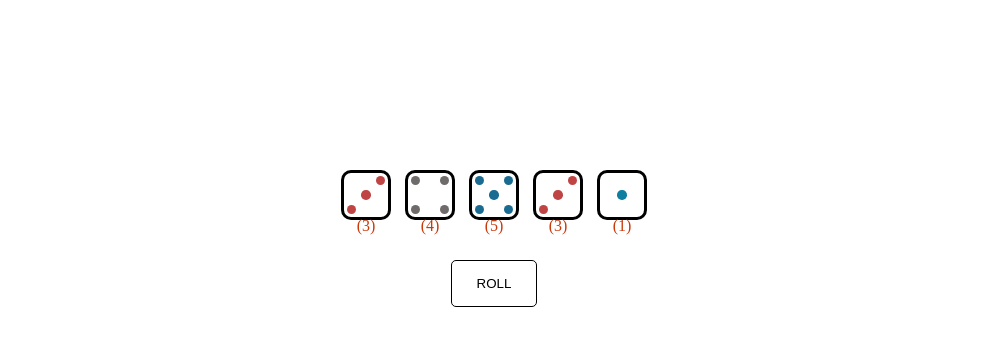
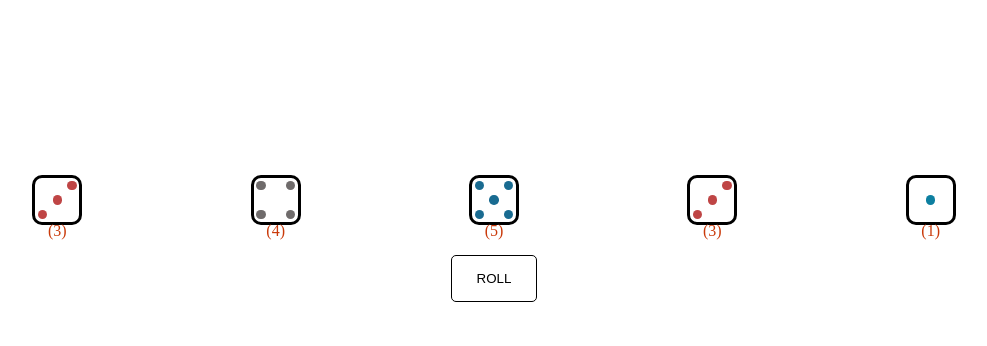
Before and after one commit to aljen26/ECQ-Challange, a plain HTML site: page dice-roller/index.html in a window 1280 px wide. Both pictures are taken after a click on the button "ROLL". Shown: the whole page, without its empty margins (146-1133 px from the left). Drawn offline with Linux system fonts and the light colour scheme.

Commit message:
Created dice-container and dice initialization on roll

```diff
--- a/dice-roller/style.css
+++ b/dice-roller/dice-roller.css
@@ -10,6 +10,14 @@ body, html {
 	padding-top: 75px;
 }
 
+.dice-container {
+	display: flex;
+	flex-flow: row wrap;
+	justify-content: space-evenly;
+	align-items: space-evenly;
+	margin: 15px;
+}
+
 .dice {
 	display: inline-grid;
 	position: relative;
@@ -19,7 +27,7 @@ body, html {
 	height: 50px;
 	border: solid 3px black;
 	border-radius: 10px;
-	margin: 20px 5px;
+	margin: 10px 5px;
 	justify-content: center;
 	align-items: center;
 }
--- a/dice-roller/script.js
+++ b/dice-roller/dice-roller.js
@@ -1,21 +1,16 @@
 
-let dices = document.querySelectorAll(".dice");
-
-/*-----Initializing Nodelist for dices----*/
-Initialize();
-
-let currentNum = 6;
-let rolled = document.querySelectorAll(".rolled");
-let dots = [];
-
-for(let i=0;i<dices.length;i++){
-	dots[i] = dices[i].querySelectorAll(".dots");
-}
-
-/*-----Initializing dices to six-----*/
-for(let dot of dots) updateDice(currentNum,dot);
+let dices;
+let currentNum;
+let rolled;
+let dot;
+let isRunning = false;
 
 function roll(){
+	if(!isRunning){
+		InitDices();
+		isRunning = true;
+	}
+
 	for(let i=0;i<dots.length;i++){
 		currentNum = Math.floor(Math.random()*6)+1;
 		updateDice(currentNum,dots[i]);
@@ -52,7 +47,9 @@ function placeDots(dot,...args){
 	});
 }
 
-function Initialize(){
+function InitDices(){
+	dices = dices = document.querySelectorAll(".dice");
+
  for(let dice of dices){
  	 let div;
  	 let span;
@@ -69,4 +66,14 @@ function Initialize(){
  		div.appendChild(span);
  		dice.appendChild(div);
  	}
+
+ 	currentNum = 6;
+ rolled = document.querySelectorAll(".rolled");
+ dots = [];
+
+	for(let i=0;i<dices.length;i++){
+	dots[i] = dices[i].querySelectorAll(".dots");
+	}
+
+	for(let dot of dots) updateDice(currentNum,dot);
 }
--- a/dice-roller/index.html
+++ b/dice-roller/index.html
@@ -2,17 +2,17 @@
 <html>
 	<head>
 		<meta name="viewport" content="width=device-width,inital-scale=1">
-		<link rel="stylesheet" href="style.css">
-
+		<link rel="stylesheet" href="dice-roller.css">
+		<script src="dice-roller.js"></script>
 	</head>
 	<body>
-		<div class="dice"></div>
-		<div class="dice"></div>
-		<div class="dice"></div>
-		<div class="dice"></div>
-		<div class="dice"></div>
-
+		<div class="dice-container">
+			<div class="dice"></div>
+			<div class="dice"></div>
+			<div class="dice"></div>
+			<div class="dice"></div>
+			<div class="dice"></div>
+		</div>
 		<button class="roll-btn" onclick="roll()">ROLL</button>
-		<script src="script.js"></script>
 	</body>
 </html>
```
